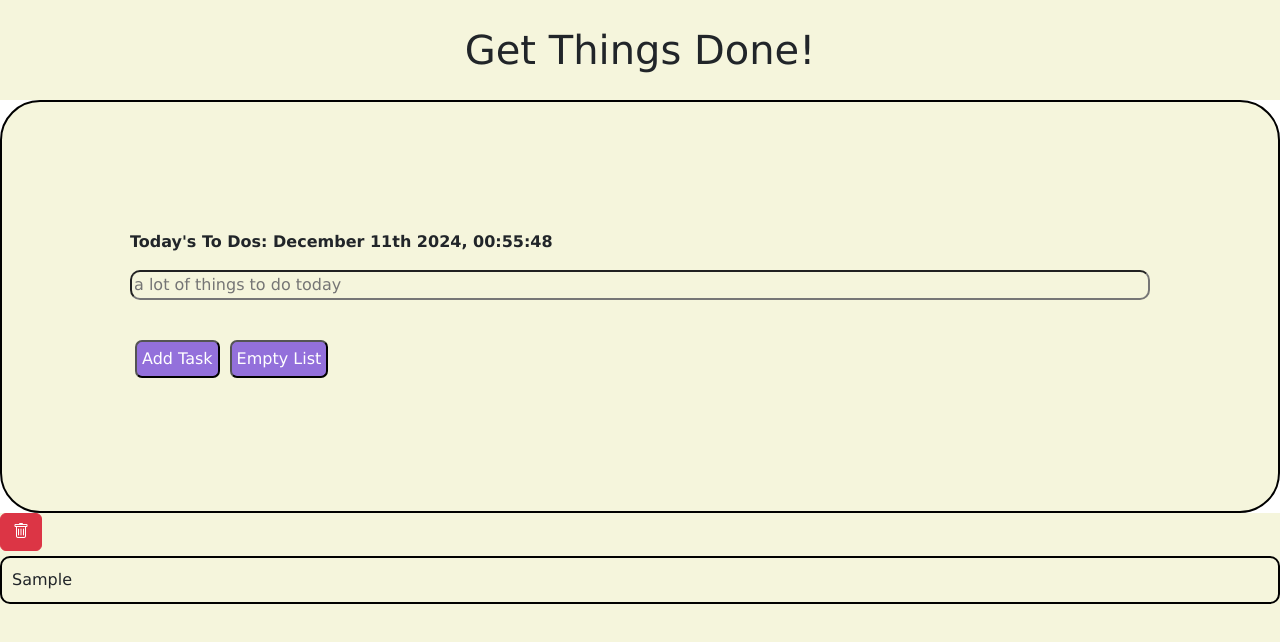
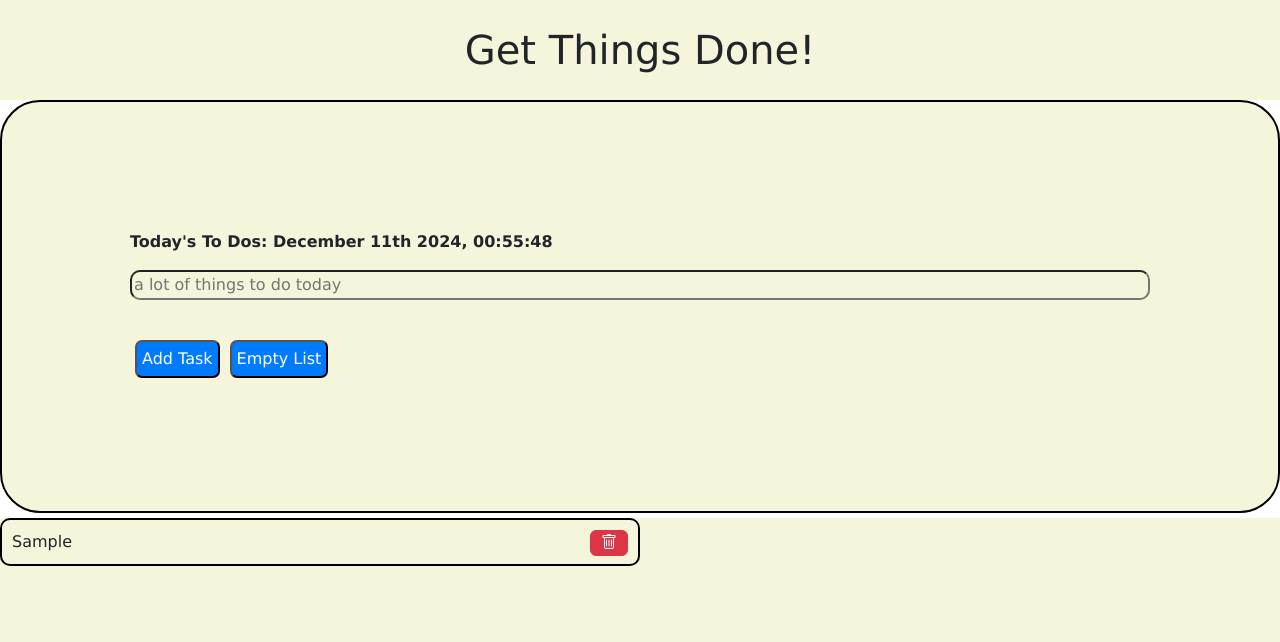
Before and after one commit to tpham912/to-do-tasks, a website: page index.html in a window 1280 px wide. Both pictures are taken after typing "Sample" into the empty fields and a click on the button "Add Task". Drawn offline with nearby package versions, Linux system fonts and the light colour scheme.

Commit message:
use bootstrap for styling and buttons

```diff
--- a/script.js
+++ b/script.js
@@ -6,6 +6,8 @@ let today = document.getElementById("today");
 // buttons
 let addTaskBtn = document.querySelector(".add-btn");
 let clearTasks = document.querySelector(".reset-btn");
+var removeTaskButton;
+var icon;
 
 // list
 let tasks = [];
@@ -29,25 +31,25 @@ function addTasks() {
             // classList = Add a class
             box.classList.add("each-task");
             box.textContent = input.value + '\n';
-            createRemoveTaskBtn();
+
+            removeTaskButton = document.createElement("button");
+
+            removeTaskButton.type = 'button';
+            removeTaskButton.classList.add('d-none');
+            removeTaskButton.className = 'btn btn-danger';
+            removeTaskButton.style.cssFloat = 'right';
+            removeTaskButton.style.padding = '0 10px';
+
+            icon = document.createElement("icon");
+            icon.className = "bi bi-trash";
+            icon.style.background = "#dc3545";
+
+            removeTaskButton.appendChild(icon);
+            box.appendChild(removeTaskButton);
             listContainer.appendChild(box);
         }
         input.value = '';
     }
-}
-
-function createRemoveTaskBtn() {
-    const removeTaskButton = document.createElement("button");
-    removeTaskButton.type = 'button';
-    removeTaskButton.classList.add('d-none');
-    removeTaskButton.className = 'btn btn-danger';
-
-    const icon = document.createElement("icon");
-    icon.className = "bi bi-trash";
-    icon.style.background = "#dc3545";
-    removeTaskButton.appendChild(icon);
-
-    listContainer.appendChild(removeTaskButton)
 }
 
 function clearList() {
--- a/style.css
+++ b/style.css
@@ -20,6 +20,7 @@ header {
     padding: 10px;
     margin: 5px 0;
     border-radius: 10px;
+    width: 50%;
 }
 
 input {
@@ -37,7 +38,7 @@ input {
 }
 
 .add-btn, .reset-btn {
-    background-color: mediumpurple;
+    background-color: #007bff;
     border-radius: 7px;
     font-size: 16px;
     color: white;
```
